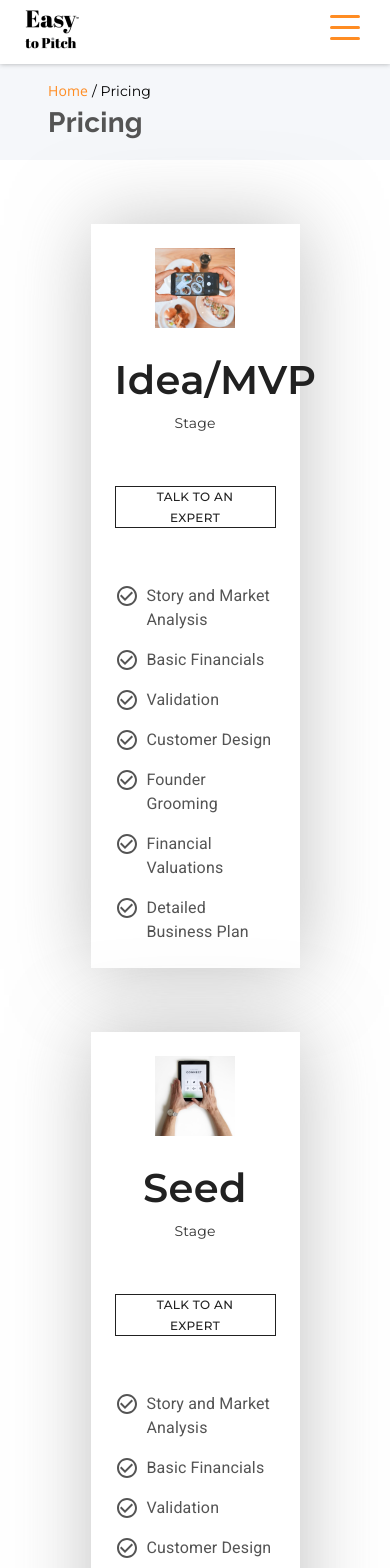
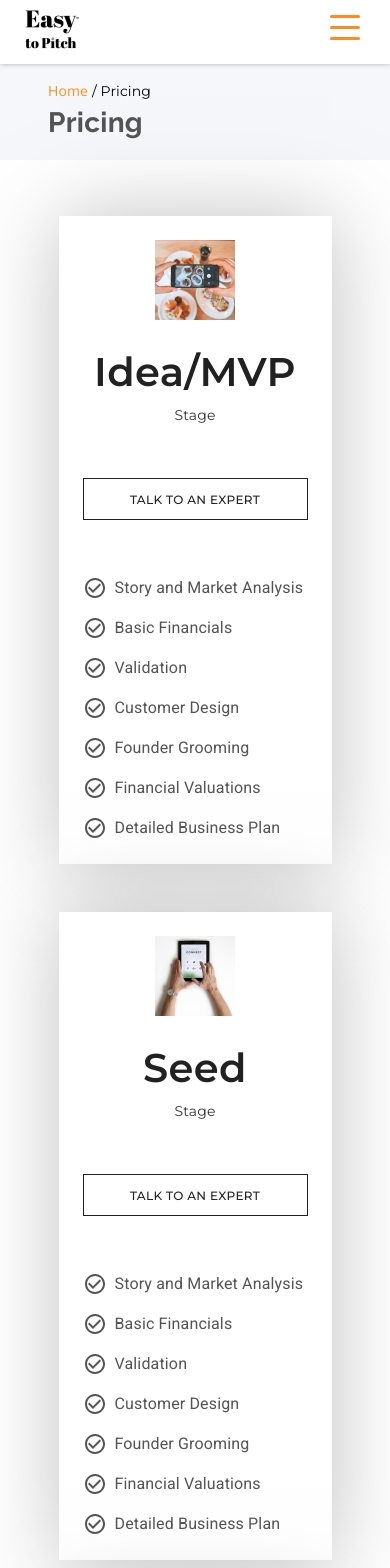
Before and after one commit to Adityakitukale499/incudash_Website, a React (Vite) app: page /pricing in a window 390 px wide. Shown: the top 1568 px of the page. Built offline with nearby package versions, Linux system fonts and the light colour scheme.

Commit message:
captcha functionality added

```diff
--- a/src/components/Captcha.jsx
+++ b/src/components/Captcha.jsx
@@ -1,7 +1,8 @@
 import React, { useEffect, useState } from "react";
 
 export default ({ enterValid, setValidateCaptcha }) => {
-  const SECURITY_CODE_LENGTH = 4;
+  const lengthOfCaptcha = 4;
+  const SECURITY_CODE_LENGTH = lengthOfCaptcha;
   const [values, setValues] = useState("");
   const [isSubmitting, setIsSubmitting] = useState(false);
   const [securityCode, setSecurityCode] = useState("");
@@ -35,19 +36,17 @@ export default ({ enterValid, setValidateCaptcha }) => {
   };
 
   const onChange = (event) => {
-    const { target } = event;
-    const { name, value } = target;
-
+    const { value } = event.target;
     event.persist();
     setValues(value);
     console.log(value);
     setTimeout(() => {
       if (value !== securityCode) {
-        if (value.length >= 4) {
+        if (value.length >= lengthOfCaptcha) {
           enterValid();
         }
-        if(value.length < 4){
-          setValidateCaptcha(true)
+        if (value.length < lengthOfCaptcha) {
+          setValidateCaptcha(true);
         }
         // alert("Invalid security code!");
         // generateSecurityCodeImage();
@@ -67,8 +66,14 @@ export default ({ enterValid, setValidateCaptcha }) => {
 
   return (
     <div className="relative w-auto h-auto m-auto">
-      {/* <form onSubmit={onSubmit}> */}
-      <div style={{ display: "flex", justifyContent:'center', gap:20, padding:14 }}>
+      <div
+        style={{
+          display: "flex",
+          justifyContent: "center",
+          gap: 20,
+          padding: 14,
+        }}
+      >
         <div style={{ width: "150px" }}>
           <img
             id="securityCodeImage"
@@ -77,7 +82,8 @@ export default ({ enterValid, setValidateCaptcha }) => {
               objectFit: "contain",
               width: "100%",
               height: "100%",
-              background:'#545454',
+              background: "#f1f1f1",
+              color: "#000000",
               paddingLeft: "2rem",
               paddingRight: "-100px",
             }}
@@ -86,12 +92,18 @@ export default ({ enterValid, setValidateCaptcha }) => {
         <div style={{ width: "100px" }}>
           <input
             id="securityCode"
-            style={{ flexGrow: 1, width: "100%",  padding: "0.5rem", border:'1px solid #545454' }}
+            style={{
+              flexGrow: 1,
+              width: "100%",
+              padding: "0.5rem",
+              border: "1px solid #545454",
+              fontSize: "16px",
+            }}
             type="text"
             name="securityCode"
             required
             onChange={onChange}
-            value={values.securityCode}
+            value={values}
           />
         </div>
       </div>
--- a/src/components/Pricing/PricingComparision.jsx
+++ b/src/components/Pricing/PricingComparision.jsx
@@ -14,7 +14,9 @@ const PricingComparision = () => {
             display={"flex"}
             justifyContent={"center"}
             alignItems={"center"}
-            p={4}
+            px={{lg:4,md:2,xs:0}}
+            py={3}
+
           >
             <Box
               bgcolor={"white"}
@@ -72,34 +74,48 @@ const PricingComparision = () => {
               >
                 Talk to an expert
               </Button>
-              <Box sx={{ display: "flex", gap: 1 }}>
+              <Box sx={{ display: "flex", gap: 1 ,fontFamily: "Montserrat ,sans-serif ",
+                  fontWeight: 500,
+                  fontSize: "12px",}}>
                 <CheckCircleOutlineIcon />
                 <Typography>Story and Market Analysis</Typography>
               </Box>
-              <Box sx={{ display: "flex", gap: 1 }}>
+              <Box sx={{ display: "flex", gap: 1 ,fontFamily: "Montserrat ,sans-serif ",
+                  fontWeight: 500,
+                  fontSize: "12px",}}>
                 <CheckCircleOutlineIcon />
                 <Typography>Basic Financials</Typography>
               </Box>
-              <Box sx={{ display: "flex", gap: 1 }}>
+              <Box sx={{ display: "flex", gap: 1 ,fontFamily: "Montserrat ,sans-serif ",
+                  fontWeight: 500,
+                  fontSize: "12px",}}>
                 <CheckCircleOutlineIcon />
                 <Typography>Validation</Typography>
               </Box>
-              <Box sx={{ display: "flex", gap: 1 }}>
+              <Box sx={{ display: "flex", gap: 1 ,fontFamily: "Montserrat ,sans-serif ",
+                  fontWeight: 500,
+                  fontSize: "12px",}}>
                 <CheckCircleOutlineIcon />
                 <Typography>Customer Design</Typography>
               </Box>
 
-              <Box sx={{ display: "flex", gap: 1 }}>
+              <Box sx={{ display: "flex", gap: 1 ,fontFamily: "Montserrat ,sans-serif ",
+                  fontWeight: 500,
+                  fontSize: "12px",}}>
                 <CheckCircleOutlineIcon />
                 <Typography>Founder Grooming</Typography>
               </Box>
 
-              <Box sx={{ display: "flex", gap: 1 }}>
+              <Box sx={{ display: "flex", gap: 1 ,fontFamily: "Montserrat ,sans-serif ",
+                  fontWeight: 500,
+                  fontSize: "12px",}}>
                 <CheckCircleOutlineIcon />
                 <Typography>Financial Valuations</Typography>
               </Box>
 
-              <Box sx={{ display: "flex", gap: 1 }}>
+              <Box sx={{ display: "flex", gap: 1 ,fontFamily: "Montserrat ,sans-serif ",
+                  fontWeight: 500,
+                  fontSize: "12px",}}>
                 <CheckCircleOutlineIcon />
                 <Typography>Detailed Business Plan</Typography>
               </Box>
@@ -112,7 +128,8 @@ const PricingComparision = () => {
             display={"flex"}
             justifyContent={"center"}
             alignItems={"center"}
-            p={4}
+            px={{lg:4,md:2,xs:0}}
+            py={3}
           >
             <Box
               bgcolor={"white"}
@@ -167,34 +184,48 @@ const PricingComparision = () => {
               >
                 Talk to an expert
               </Button>
-              <Box sx={{ display: "flex", gap: 1 }}>
+              <Box sx={{ display: "flex", gap: 1 ,fontFamily: "Montserrat ,sans-serif ",
+                  fontWeight: 500,
+                  fontSize: "12px",}}>
                 <CheckCircleOutlineIcon />
                 <Typography>Story and Market Analysis</Typography>
               </Box>
-              <Box sx={{ display: "flex", gap: 1 }}>
+              <Box sx={{ display: "flex", gap: 1 ,fontFamily: "Montserrat ,sans-serif ",
+                  fontWeight: 500,
+                  fontSize: "12px",}}>
                 <CheckCircleOutlineIcon />
                 <Typography>Basic Financials</Typography>
               </Box>
-              <Box sx={{ display: "flex", gap: 1 }}>
+              <Box sx={{ display: "flex", gap: 1 ,fontFamily: "Montserrat ,sans-serif ",
+                  fontWeight: 500,
+                  fontSize: "12px",}}>
                 <CheckCircleOutlineIcon />
                 <Typography>Validation</Typography>
               </Box>
-              <Box sx={{ display: "flex", gap: 1 }}>
+              <Box sx={{ display: "flex", gap: 1 ,fontFamily: "Montserrat ,sans-serif ",
+                  fontWeight: 500,
+                  fontSize: "12px",}}>
                 <CheckCircleOutlineIcon />
                 <Typography>Customer Design</Typography>
               </Box>
 
-              <Box sx={{ display: "flex", gap: 1 }}>
+              <Box sx={{ display: "flex", gap: 1 ,fontFamily: "Montserrat ,sans-serif ",
+                  fontWeight: 500,
+                  fontSize: "12px",}}>
                 <CheckCircleOutlineIcon />
                 <Typography>Founder Grooming</Typography>
               </Box>
 
-              <Box sx={{ display: "flex", gap: 1 }}>
+              <Box sx={{ display: "flex", gap: 1 ,fontFamily: "Montserrat ,sans-serif ",
+                  fontWeight: 500,
+                  fontSize: "12px",}}>
                 <CheckCircleOutlineIcon />
                 <Typography>Financial Valuations</Typography>
               </Box>
 
-              <Box sx={{ display: "flex", gap: 1 }}>
+              <Box sx={{ display: "flex", gap: 1 ,fontFamily: "Montserrat ,sans-serif ",
+                  fontWeight: 500,
+                  fontSize: "12px",}}>
                 <CheckCircleOutlineIcon />
                 <Typography>Detailed Business Plan</Typography>
               </Box>
@@ -208,7 +239,8 @@ const PricingComparision = () => {
             display={"flex"}
             justifyContent={"center"}
             alignItems={"center"}
-            p={4}
+            px={{lg:4,md:2,xs:0}}
+            py={3}
           >
             <Box
               bgcolor={"white"}
@@ -263,34 +295,48 @@ const PricingComparision = () => {
               >
                 Talk to an expert
               </Button>
-              <Box sx={{ display: "flex", gap: 1 }}>
+              <Box sx={{ display: "flex", gap: 1 ,fontFamily: "Montserrat ,sans-serif ",
+                  fontWeight: 500,
+                  fontSize: "12px",}}>
                 <CheckCircleOutlineIcon />
                 <Typography>Story and Market Analysis</Typography>
               </Box>
-              <Box sx={{ display: "flex", gap: 1 }}>
+              <Box sx={{ display: "flex", gap: 1 ,fontFamily: "Montserrat ,sans-serif ",
+                  fontWeight: 500,
+                  fontSize: "12px",}}>
                 <CheckCircleOutlineIcon />
                 <Typography>Basic Financials</Typography>
               </Box>
-              <Box sx={{ display: "flex", gap: 1 }}>
+              <Box sx={{ display: "flex", gap: 1 ,fontFamily: "Montserrat ,sans-serif ",
+                  fontWeight: 500,
+                  fontSize: "12px",}}>
                 <CheckCircleOutlineIcon />
                 <Typography>Validation</Typography>
               </Box>
-              <Box sx={{ display: "flex", gap: 1 }}>
+              <Box sx={{ display: "flex", gap: 1 ,fontFamily: "Montserrat ,sans-serif ",
+                  fontWeight: 500,
+                  fontSize: "12px",}}>
                 <CheckCircleOutlineIcon />
                 <Typography>Customer Design</Typography>
               </Box>
 
-              <Box sx={{ display: "flex", gap: 1 }}>
+              <Box sx={{ display: "flex", gap: 1 ,fontFamily: "Montserrat ,sans-serif ",
+                  fontWeight: 500,
+                  fontSize: "12px",}}>
                 <CheckCircleOutlineIcon />
                 <Typography>Founder Grooming</Typography>
               </Box>
 
-              <Box sx={{ display: "flex", gap: 1 }}>
+              <Box sx={{ display: "flex", gap: 1 ,fontFamily: "Montserrat ,sans-serif ",
+                  fontWeight: 500,
+                  fontSize: "12px",}}>
                 <CheckCircleOutlineIcon />
                 <Typography>Financial Valuations</Typography>
               </Box>
 
-              <Box sx={{ display: "flex", gap: 1 }}>
+              <Box sx={{ display: "flex", gap: 1 ,fontFamily: "Montserrat ,sans-serif ",
+                  fontWeight: 500,
+                  fontSize: "12px",}}>
                 <CheckCircleOutlineIcon />
                 <Typography>Detailed Business Plan</Typography>
               </Box>
```
Also changed, not shown: src/components/GetinTouch.jsx (+114 -53 lines).
